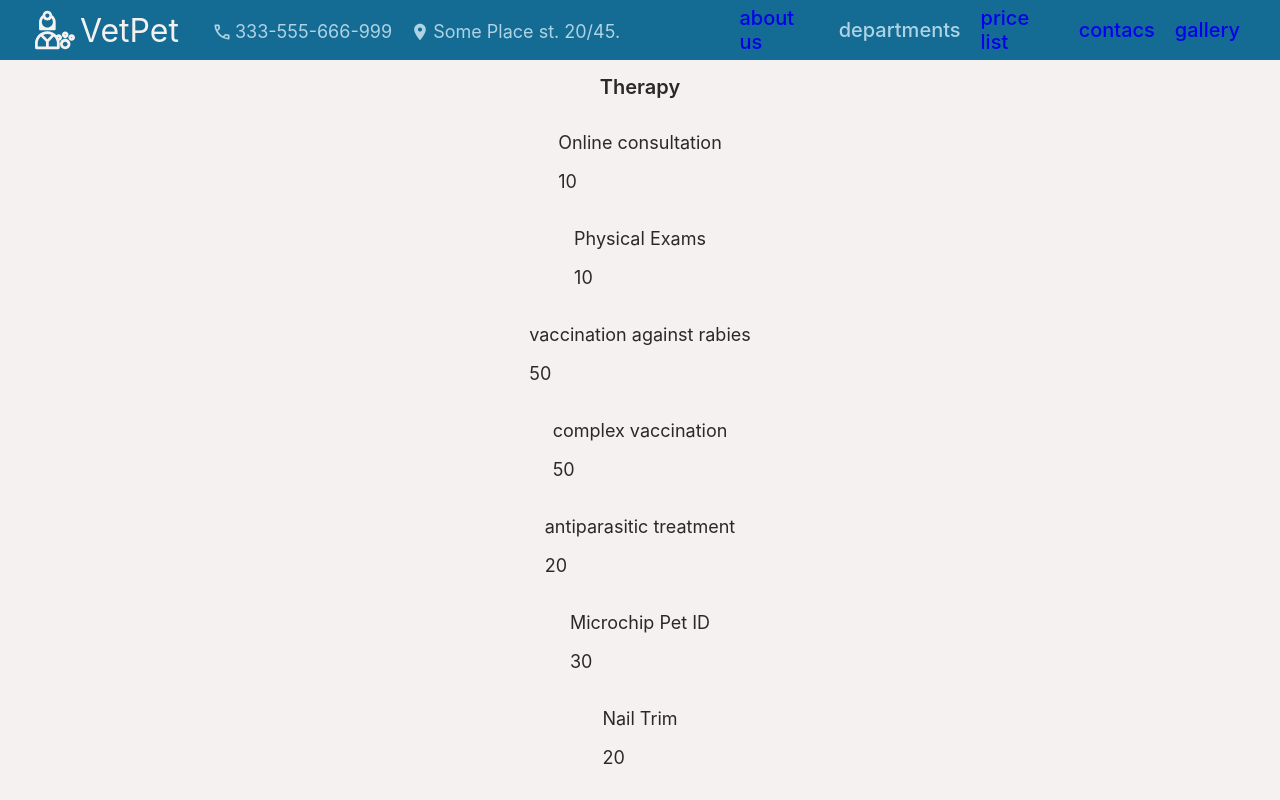
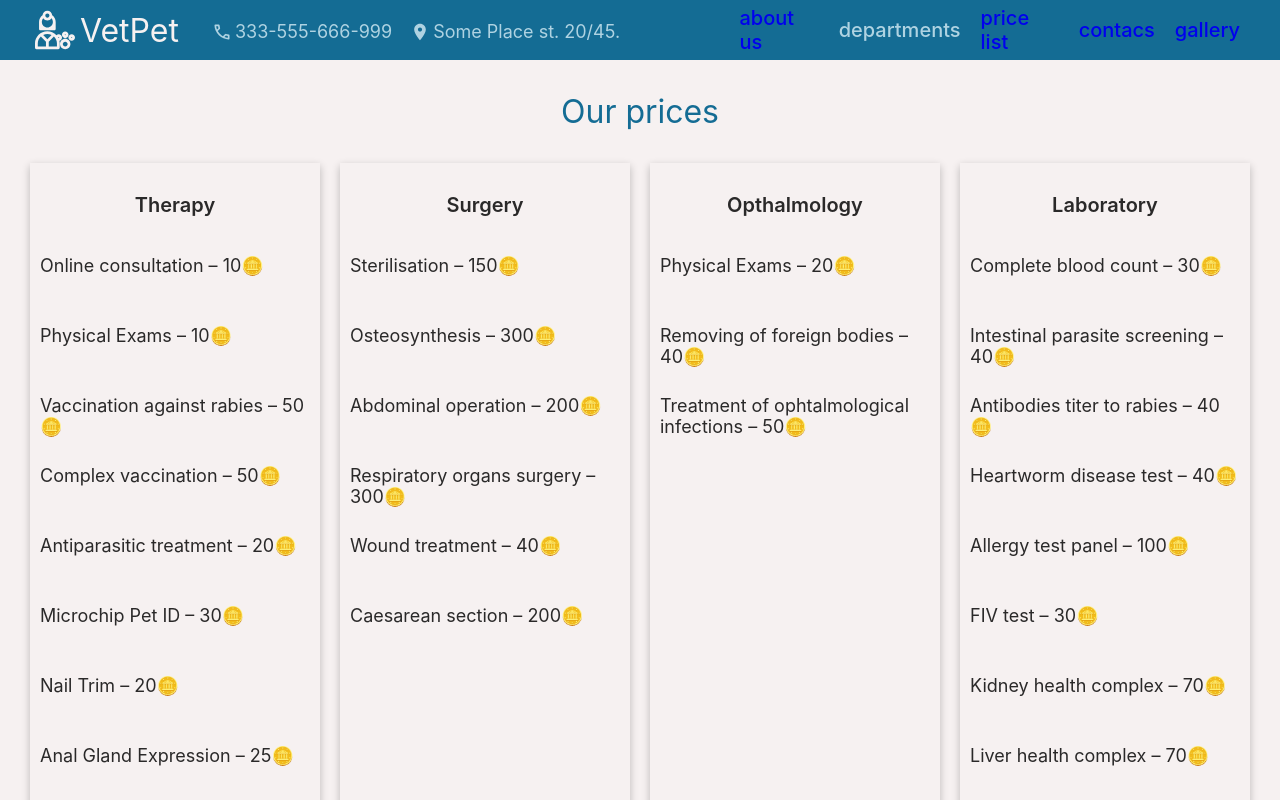
Before and after one commit to OlgaGordeeva-Al/vet-clinic-cite-grids, a React (Create React App) app in the folder vet-clinic/: page /price-list in a window 1280 px wide. Shown: the top 800 px of the page. Built offline with nearby package versions, Linux system fonts and the light colour scheme.

Commit message:
Added main styles for price-list

```diff
--- a/vet-clinic/src/App.css
+++ b/vet-clinic/src/App.css
@@ -10,3 +10,9 @@
 img {
   animation: fadeIn 1s;
 }
+
+.page-header {
+  font-size: 32px;
+  font-weight: 400;
+  color: var(--dark-blue);
+}
--- a/vet-clinic/src/components/Main/AboutUs/index.css
+++ b/vet-clinic/src/components/Main/AboutUs/index.css
@@ -7,6 +7,7 @@
   grid-template-rows: repeat(max-content);
   grid-gap: 20px;
   padding: 35px;
+  margin-bottom: 30px;
 }
 
 .about-img {
@@ -22,14 +23,7 @@
   flex-direction: column;
 }
 
-.about-text__head {
-  font-size: 18px;
-  font-weight: 600px;
-  color: #146C94;
-}
-
 .departments-head {
-  margin-top: 30px;
   display: flex;
   justify-content: center;
 }
@@ -43,6 +37,6 @@
   display: grid;
   grid-template-columns: repeat(4, 1fr);
   grid-gap: 50px;
-  margin: 50px 30px;
+  margin: 30px 30px;
   padding-bottom: 50px;
 }
--- a/vet-clinic/src/components/Main/AboutUs/index.tsx
+++ b/vet-clinic/src/components/Main/AboutUs/index.tsx
@@ -10,7 +10,7 @@ function AboutUs() {
       <>
         <div className="about">
           <div className="about-text">
-            <h4 className="about-text__head">Welcome to our brand new clinic!</h4>
+            <h4 className="page-header">Welcome to our brand new clinic!</h4>
             <p>
               Lorem ipsum dolor sit amet consectetur adipisicing elit. Sit quae rerum sint, laboriosam officia iusto illo exercitationem dolore dolorum quidem, quas commodi minima pariatur ad corporis facere saepe perspiciatis laudantium:
             </p>
@@ -18,7 +18,7 @@ function AboutUs() {
           <img src="images\cat-about.jpg" alt="cat" className="about-img" />
         </div>
         <div className="departments-head">
-          <h4 className="about-text__head">
+          <h4 className="page-header">
             Our departments available now!
           </h4>
         </div>
--- a/vet-clinic/src/components/Main/PriceList/index.css
+++ b/vet-clinic/src/components/Main/PriceList/index.css
@@ -0,0 +1,14 @@
+.price-page {
+  margin: 30px;
+}
+
+.price-page__header {
+  display: flex;
+  justify-content: center;
+}
+
+.price-page__content {
+  display: grid;
+  grid-template-columns: repeat(4, 1fr);
+  grid-gap: 20px;
+}
--- a/vet-clinic/src/components/Main/PriceList/index.tsx
+++ b/vet-clinic/src/components/Main/PriceList/index.tsx
@@ -1,12 +1,16 @@
-import { priceList } from "../../../mockData/price-list"
-import CardList from "../../UI/CardList"
+import { priceList } from "../../../mockData/price-list";
+import CardList from "../../UI/CardList";
+import "./index.css";
 
 const PriceList = () => {
 const PricePage = priceList.map((item) => <CardList cardContent={item} />)
 
   return (
     <div className="price-page">
-      {PricePage}
+      <h3 className="page-header price-page__header">Our prices</h3>
+      <div className="price-page__content">
+        {PricePage}
+      </div>
     </div>
   )
 }
--- /dev/null
+++ b/vet-clinic/src/components/UI/CardList.css
@@ -0,0 +1,16 @@
+.card {
+  display: grid;
+  grid-template-rows: min-content;
+  align-content: start;
+  box-shadow: rgba(0, 0, 0, 0.24) 0px 3px 8px;
+  padding: 10px;
+}
+
+.card-header {
+  margin: 20px 0;
+}
+
+.price-item {
+  justify-self: start;
+  height: 70px;
+}
--- a/vet-clinic/src/components/UI/CardList.tsx
+++ b/vet-clinic/src/components/UI/CardList.tsx
@@ -1,3 +1,5 @@
+import "./CardList.css"
+
 interface CardProps {
   cardContent: CardItem
 }
@@ -16,8 +18,8 @@ interface ItemContent {
 const CardList = (props: CardProps) => {
   const listItems = props.cardContent?.values
   const listHeader = props.cardContent?.cardName
-  console.log(props.cardContent)
-  const listCards = listItems.map((item: ItemContent) => <div><p>{item.name}</p><p>{item.price}</p></div>)
+
+  const listCards = listItems.map((item: ItemContent) => <div className="price-item"><p>{item.name} – {item.price}🪙</p></div>)
   return (
     <div className="card">
       <h6 className="card-header">{listHeader}</h6>
--- a/vet-clinic/src/mockData/price-list.ts
+++ b/vet-clinic/src/mockData/price-list.ts
@@ -11,15 +11,15 @@ export const priceList = [
         price: 10
       },
       {
-        name: "vaccination against rabies",
+        name: "Vaccination against rabies",
         price: 50
       },
       {
-        name: "complex vaccination",
+        name: "Complex vaccination",
         price: 50
       },
       {
-        name: "antiparasitic treatment",
+        name: "Antiparasitic treatment",
         price: 20
       },
       {
@@ -70,7 +70,7 @@ export const priceList = [
     ],
   },
   {
-    cardName: "Optalmology",
+    cardName: "Opthalmology",
     values :  [
       {
         name: "Physical Exams",
```
